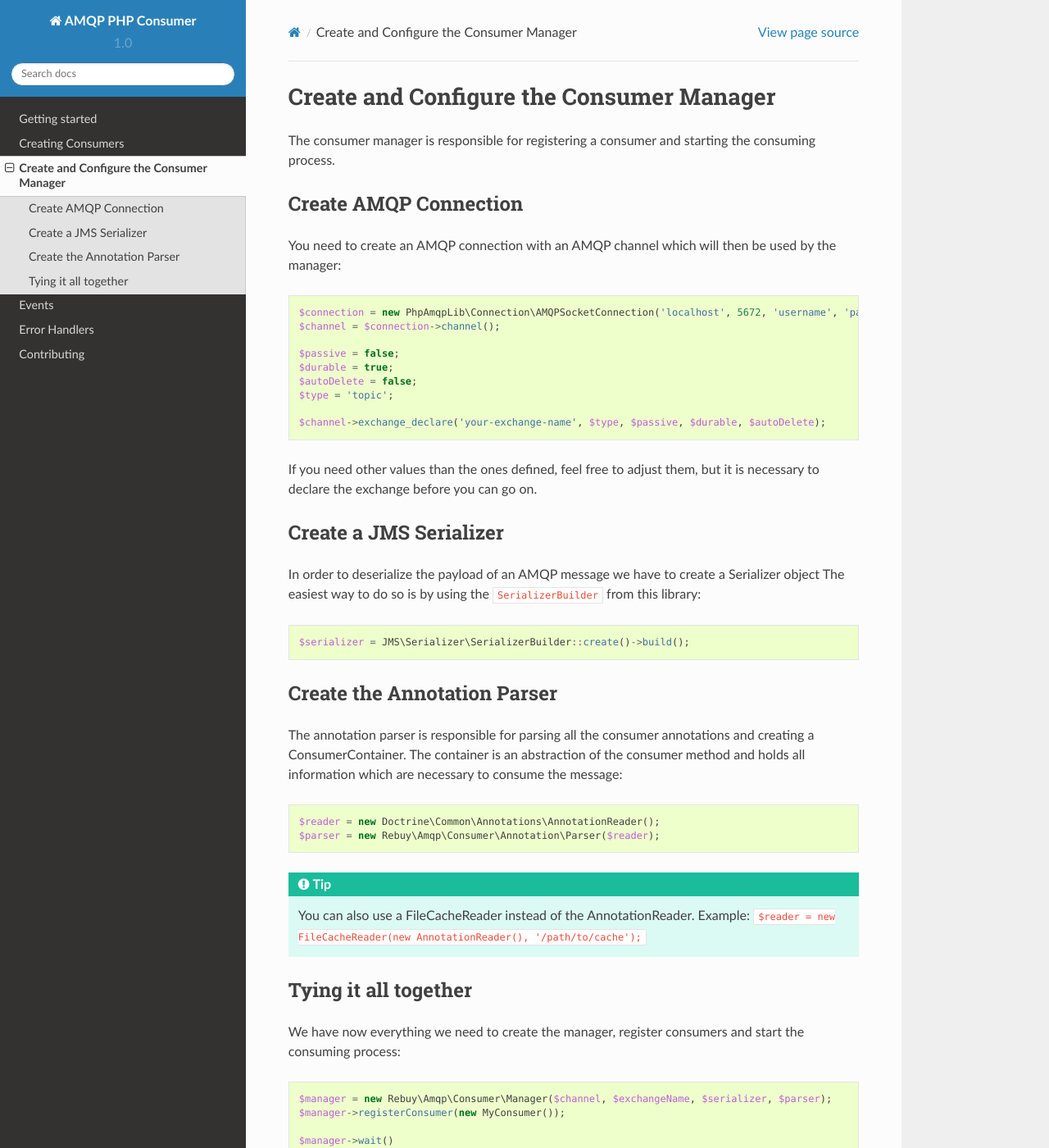
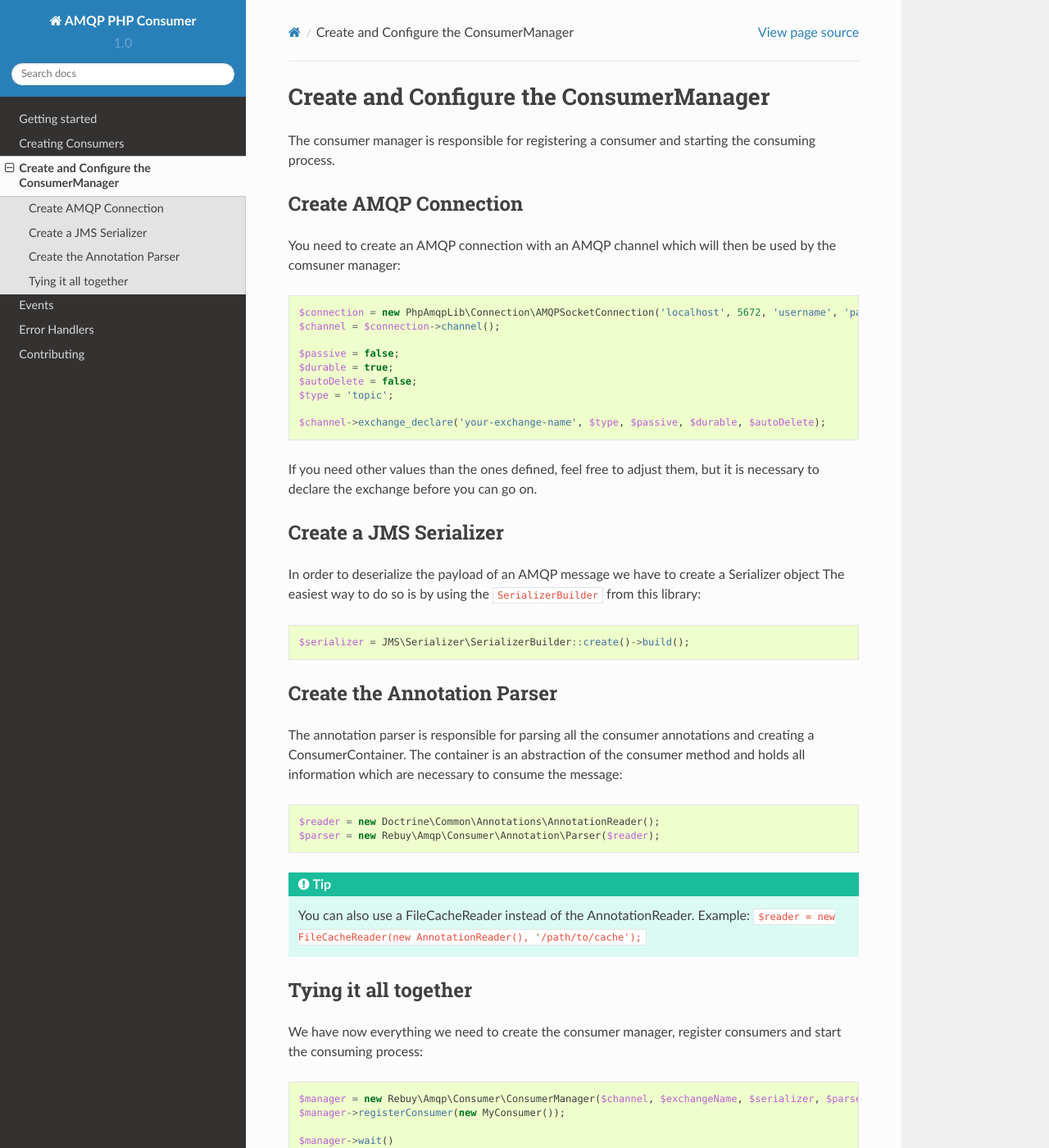
Before and after one commit to rebuy-de/amqp-php-consumer, a Sphinx documentation site: the page built from doc/consumer-manager.rst, in a window 1280 px wide and 1400 px high. Shown: the whole window at 82% size. Built offline with Sphinx 7.4.7 and the Read the Docs theme 2.0.0, drawn with Linux system fonts in a browser that asks for light colours.

Commit message:
Use new name consumer manager name in docs

```diff
--- a/doc/consumer-manager.rst
+++ b/doc/consumer-manager.rst
@@ -1,4 +1,4 @@
-Create and Configure the Consumer Manager
+Create and Configure the ConsumerManager
 =========================================
 
 The consumer manager is responsible for registering a consumer and starting the consuming process.
@@ -6,7 +6,7 @@ The consumer manager is responsible for registering a consumer and starting the
 Create AMQP Connection
 ----------------------
 
-You need to create an AMQP connection with an AMQP channel which will then be used by the manager::
+You need to create an AMQP connection with an AMQP channel which will then be used by the comsuner manager::
 
     $connection = new PhpAmqpLib\Connection\AMQPSocketConnection('localhost', 5672, 'username', 'password');
     $channel = $connection->channel();
@@ -47,9 +47,9 @@ the message::
 Tying it all together
 ---------------------
 
-We have now everything we need to create the manager, register consumers and start the consuming process::
+We have now everything we need to create the consumer manager, register consumers and start the consuming process::
 
-    $manager = new Rebuy\Amqp\Consumer\Manager($channel, $exchangeName, $serializer, $parser);
+    $manager = new Rebuy\Amqp\Consumer\ConsumerManager($channel, $exchangeName, $serializer, $parser);
     $manager->registerConsumer(new MyConsumer());
 
     $manager->wait()
--- a/doc/error-handlers.rst
+++ b/doc/error-handlers.rst
@@ -7,7 +7,7 @@ interface only requires one method ``handle(ConsumerContainerException $ex)``.
 
 An error handler can be registered in the following way::
 
-    $manager = new Rebuy\Amqp\Consumer\Manager(...);
+    $manager = new Rebuy\Amqp\Consumer\ConsumerManager(...);
     $manager->registerErrorHandler(new MyErrorHandler());
 
 
--- a/doc/events.rst
+++ b/doc/events.rst
@@ -13,7 +13,7 @@ to create a subsriber/listener, add it to the event dispatcher and set the dispa
     $dispatcher->addListener(Rebuy\Amqp\Consumer\ManagerEvents::PRE_CONSUME, $myListener);
     $dispatcher->addSubscriber(new MySubscriber());
 
-    $manager = new Rebuy\Amqp\Consumer\Manager(...);
+    $manager = new Rebuy\Amqp\Consumer\ConsumerManager(...);
     $manager->setEventDispatcher($dispatcher);
 
 Implemented Subscriber
```
